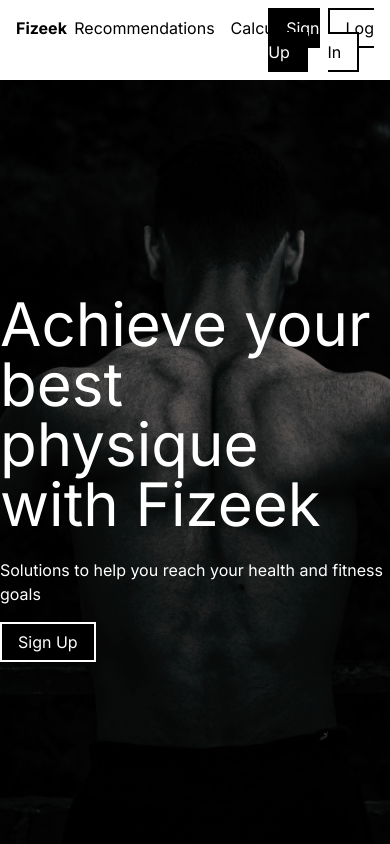
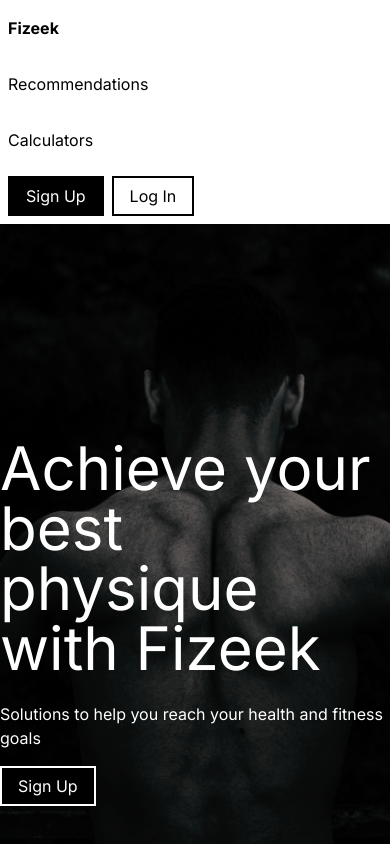
Before and after one commit to hoalex21/Fizeek, a Next.js app: page / in a window 390 px wide. Shown: the top 844 px of the page. Built offline with nearby package versions, Linux system fonts and the light colour scheme; no server answers.

Commit message:
remove flex from md screens

```diff
--- a/app/ui/navbar.tsx
+++ b/app/ui/navbar.tsx
@@ -20,14 +20,14 @@ export default function NavBar() {
     }
 
     return (
-        <nav className="max-w-full shadow-xl flex justify-center bg-white">
-            <div className="container grid grid-cols-3">
-                <div className="p-4">
+        <nav className="max-w-full shadow-xl md:flex justify-center bg-white">
+            <div className="container md:grid md:grid-cols-3">
+                <div className="md:px-4 px-2 py-4">
                     <Link href="/" className="font-bold">Fizeek</Link>
                 </div>
 
                 {/* Site Features */}
-                <div className="flex justify-center">
+                <div className="md:flex justify-center">
                     <div>
                         <button onClick={handleRecommendationDropdown} className="py-4 px-2 active:bg-gray-300">Recommendations</button>
                         {
@@ -60,7 +60,7 @@ export default function NavBar() {
                 </div>
 
                 {/* Site Authentication */}
-                <div className="flex justify-end p-4">
+                <div className="md:flex justify-end md:px-4 px-2 py-4">
                     <ul className="flex">
                         {
                             status === "authenticated"? (
```
